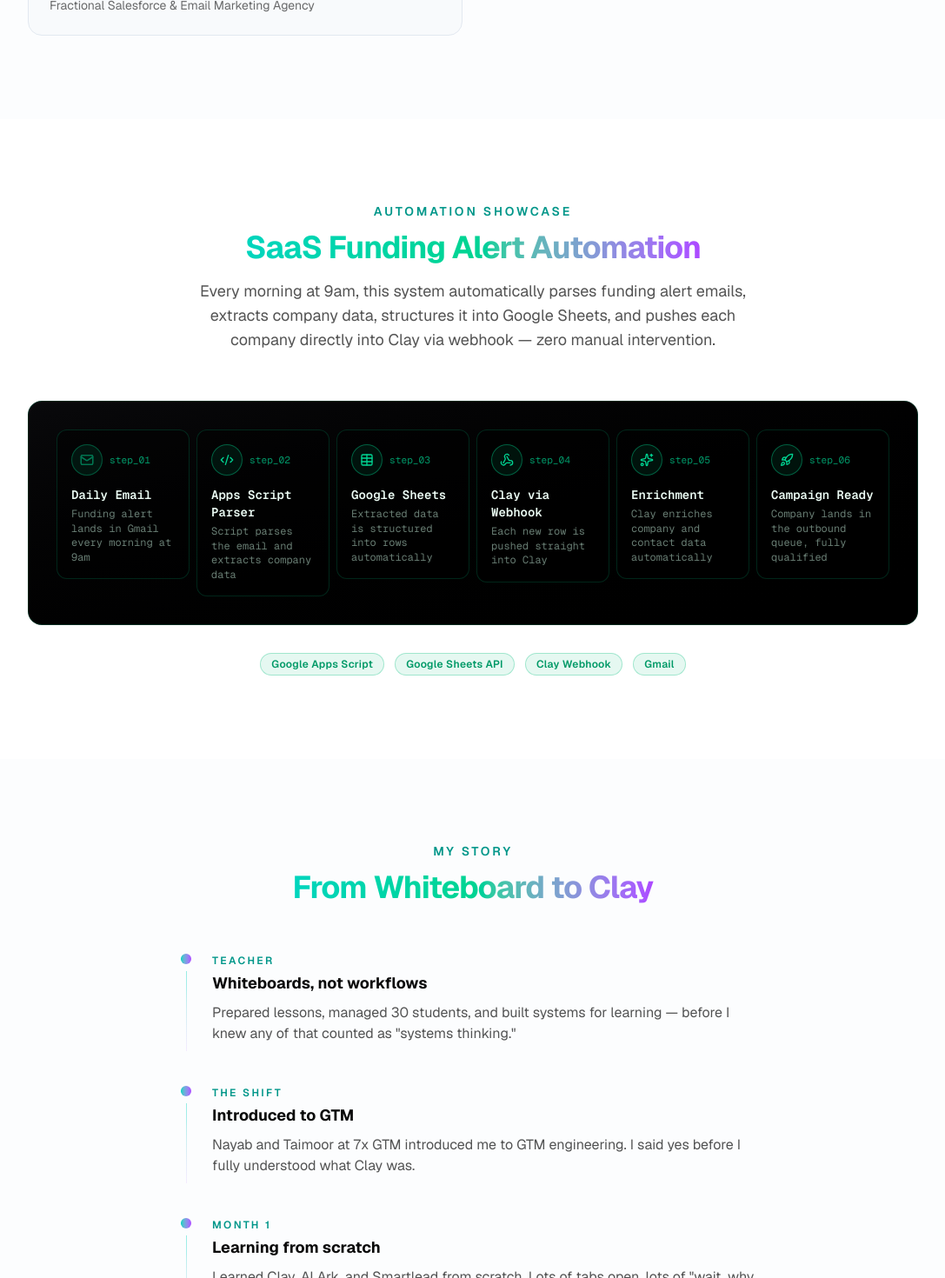
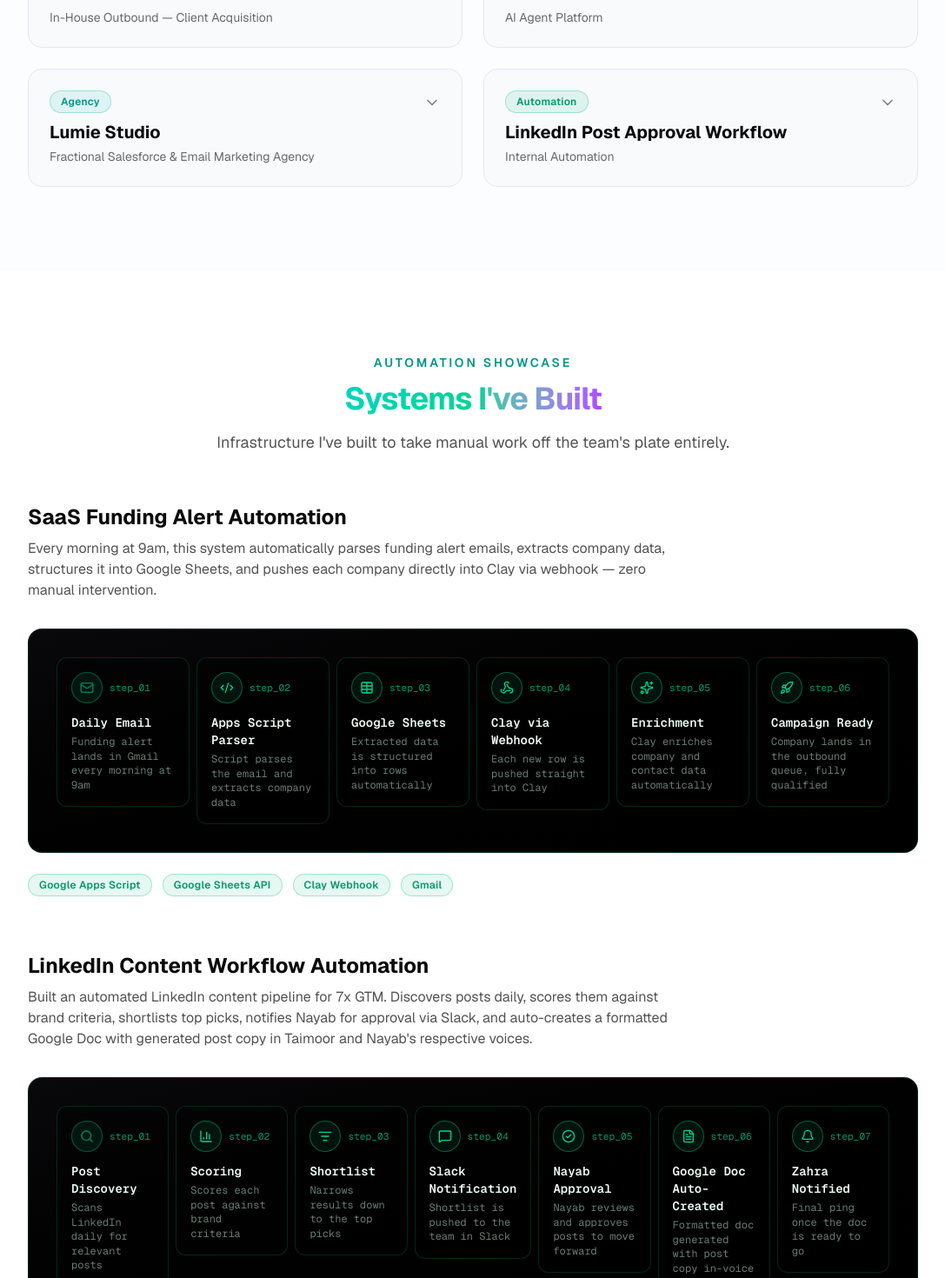
Before and after one commit to zahra12995/zahra-portfolio, a Next.js app: page / in a window 1280 px wide. Shown: the part 3300-4770 px from the top of the page at 87% size, without its empty margins (96-1183 px from the left). Built offline with nearby package versions, Linux system fonts and the light colour scheme.

Commit message:
Add LinkedIn workflow campaign+automation, Content & Design skills, What I Handle at 7x GTM section

```diff
--- a/src/app/page.tsx
+++ b/src/app/page.tsx
@@ -4,6 +4,7 @@
 import { AutomationShowcase } from "@/components/sections/AutomationShowcase";
 import { StorySection } from "@/components/sections/StorySection";
 import { WhatIBring } from "@/components/sections/WhatIBring";
+import { ResponsibilitiesSection } from "@/components/sections/ResponsibilitiesSection";
 import { ContactSection } from "@/components/sections/ContactSection";
 
 export default function Home() {
@@ -15,6 +16,7 @@
       <AutomationShowcase />
       <StorySection />
       <WhatIBring />
+      <ResponsibilitiesSection />
       <ContactSection />
     </>
   );
--- a/src/components/sections/AutomationShowcase.tsx
+++ b/src/components/sections/AutomationShowcase.tsx
@@ -1,7 +1,7 @@
 import { SectionHeading } from "@/components/ui/SectionHeading";
 import { RevealOnScroll } from "@/components/ui/RevealOnScroll";
 import { Badge } from "@/components/ui/Badge";
-import { automation } from "@/data/automation";
+import { automations } from "@/data/automation";
 import { SECTION_IDS } from "@/lib/constants";
 import { FlowDiagram } from "./FlowDiagram";
 
@@ -11,15 +11,23 @@
       <div className="mx-auto max-w-5xl">
         <SectionHeading
           eyebrow="Automation Showcase"
-          title={automation.title}
-          description={automation.description}
+          title="Systems I've Built"
+          description="Infrastructure I've built to take manual work off the team's plate entirely."
         />
 
-        <RevealOnScroll className="mt-14 overflow-x-auto rounded-2xl border border-emerald-500/20 bg-gradient-to-br from-zinc-950 to-black p-6 sm:p-8">
+        <div className="mt-14 space-y-16">
+          {automations.map((automation) => (
+            <div key={automation.title}>
+              <h3 className="text-xl font-bold sm:text-2xl">{automation.title}</h3>
+              <p className="mt-2 max-w-3xl text-sm text-foreground/70 sm:text-base">
+                {automation.description}
+              </p>
+
+              <RevealOnScroll className="mt-8 overflow-x-auto rounded-2xl border border-emerald-500/20 bg-gradient-to-br from-zinc-950 to-black p-6 sm:p-8">
                 <FlowDiagram nodes={automation.nodes} />
               </RevealOnScroll>
 
-        <div className="mt-8 flex flex-wrap items-center justify-center gap-3">
+              <div className="mt-6 flex flex-wrap items-center gap-3">
                 {automation.techUsed.map((tech) => (
                   <Badge key={tech} accent="green">
                     {tech}
@@ -27,6 +35,9 @@
                 ))}
               </div>
             </div>
+          ))}
+        </div>
+      </div>
     </section>
   );
 }
--- /dev/null
+++ b/src/components/sections/ResponsibilitiesSection.tsx
@@ -0,0 +1,39 @@
+import { RevealOnScroll } from "@/components/ui/RevealOnScroll";
+import { SectionHeading } from "@/components/ui/SectionHeading";
+import { DynamicIcon } from "@/lib/icons";
+import {
+  responsibilities,
+  responsibilitiesSubtitle,
+  responsibilitiesTitle,
+} from "@/data/responsibilities";
+import { SECTION_IDS } from "@/lib/constants";
+
+export function ResponsibilitiesSection() {
+  return (
+    <section id={SECTION_IDS.responsibilities} className="bg-surface/40 px-6 py-24">
+      <div className="mx-auto max-w-5xl">
+        <SectionHeading
+          eyebrow="At 7x GTM"
+          title={responsibilitiesTitle}
+          description={responsibilitiesSubtitle}
+        />
+
+        <div className="mt-16 grid grid-cols-1 gap-6 sm:grid-cols-2 lg:grid-cols-4">
+          {responsibilities.map((item, index) => (
+            <RevealOnScroll
+              key={item.heading}
+              delay={index * 0.08}
+              className="rounded-2xl border border-surface-border bg-background p-6 transition-colors hover:border-teal-500/40"
+            >
+              <span className="flex h-11 w-11 items-center justify-center rounded-full bg-gradient-to-br from-teal-400 via-emerald-400 to-purple-500 text-white">
+                <DynamicIcon name={item.icon} className="h-5 w-5" />
+              </span>
+              <h3 className="mt-4 text-base font-bold">{item.heading}</h3>
+              <p className="mt-2 text-sm text-foreground/70">{item.description}</p>
+            </RevealOnScroll>
+          ))}
+        </div>
+      </div>
+    </section>
+  );
+}
--- a/src/data/automation.ts
+++ b/src/data/automation.ts
@@ -1,11 +1,13 @@
 /**
  * EDIT THIS FILE to update the automation showcase's flow steps or copy.
- * The diagram renders `nodes` in array order, so reordering here reorders
- * the visual flow — no component changes needed.
+ * Each entry's `nodes` renders in array order, so reordering here reorders
+ * the visual flow — no component changes needed. Add a new object to
+ * `automations` to add another showcase.
  */
 import type { AutomationContent } from "./types";
 
-export const automation: AutomationContent = {
+export const automations: AutomationContent[] = [
+  {
     title: "SaaS Funding Alert Automation",
     description:
       "Every morning at 9am, this system automatically parses funding alert emails, extracts company data, structures it into Google Sheets, and pushes each company directly into Clay via webhook — zero manual intervention.",
@@ -48,4 +50,55 @@
       },
     ],
     techUsed: ["Google Apps Script", "Google Sheets API", "Clay Webhook", "Gmail"],
-};
+  },
+  {
+    title: "LinkedIn Content Workflow Automation",
+    description:
+      "Built an automated LinkedIn content pipeline for 7x GTM. Discovers posts daily, scores them against brand criteria, shortlists top picks, notifies Nayab for approval via Slack, and auto-creates a formatted Google Doc with generated post copy in Taimoor and Nayab's respective voices.",
+    nodes: [
+      {
+        id: "discovery",
+        label: "Post Discovery",
+        description: "Scans LinkedIn daily for relevant posts",
+        icon: "Search",
+      },
+      {
+        id: "scoring",
+        label: "Scoring",
+        description: "Scores each post against brand criteria",
+        icon: "BarChart3",
+      },
+      {
+        id: "shortlist",
+        label: "Shortlist",
+        description: "Narrows results down to the top picks",
+        icon: "ListFilter",
+      },
+      {
+        id: "slack-notification",
+        label: "Slack Notification",
+        description: "Shortlist is pushed to the team in Slack",
+        icon: "MessageSquare",
+      },
+      {
+        id: "nayab-approval",
+        label: "Nayab Approval",
+        description: "Nayab reviews and approves posts to move forward",
+        icon: "CheckCircle2",
+      },
+      {
+        id: "google-doc",
+        label: "Google Doc Auto-Created",
+        description: "Formatted doc generated with post copy in-voice",
+        icon: "FileText",
+      },
+      {
+        id: "zahra-notified",
+        label: "Zahra Notified",
+        description: "Final ping once the doc is ready to go",
+        icon: "Bell",
+      },
+    ],
+    techUsed: ["LinkedIn", "Slack", "Google Docs API", "AI Copy Generation"],
+  },
+];
--- a/src/data/campaigns.ts
+++ b/src/data/campaigns.ts
@@ -47,4 +47,18 @@
     ],
     results: ["Add result — e.g. meetings booked, reply rate, pipeline generated"],
   },
+  {
+    id: "linkedin-post-approval-workflow",
+    company: "LinkedIn Post Approval Workflow",
+    type: "Internal Automation",
+    tag: "Automation",
+    accent: "green",
+    whatIDid: [
+      "Designed and built a full LinkedIn content discovery and approval workflow for 7x GTM",
+      "Built daily post discovery and scoring",
+      "Set up Slack notifications and approval tracking for the team",
+      "Automated Google Doc creation with generated post copy",
+    ],
+    results: ["Add result — e.g. meetings booked, reply rate, pipeline generated"],
+  },
 ];
--- /dev/null
+++ b/src/data/responsibilities.ts
@@ -0,0 +1,34 @@
+/**
+ * EDIT THIS FILE to update the "What I Handle at 7x GTM" section.
+ */
+import type { BringItem } from "./types";
+
+export const responsibilitiesTitle = "What I Handle at 7x GTM";
+export const responsibilitiesSubtitle = "Full stack outbound operations.";
+
+export const responsibilities: BringItem[] = [
+  {
+    icon: "Workflow",
+    heading: "End-to-End Campaign Management",
+    description:
+      "From ICP definition to live campaign — list building, enrichment, qualification, copy review, infrastructure setup, launch, and monitoring.",
+  },
+  {
+    icon: "MessageSquare",
+    heading: "Reply Management",
+    description:
+      "Managing positive replies, drafting personalised follow-ups, and handling prospect conversations to get meetings booked.",
+  },
+  {
+    icon: "PenLine",
+    heading: "Content Operations",
+    description:
+      "LinkedIn post discovery, graphic creation in Canva, post scheduling, and brand consistency across all 7x GTM content.",
+  },
+  {
+    icon: "Cog",
+    heading: "Tools & Automation Building",
+    description:
+      "Building internal tools, automations, and workflows using Claude Artifacts, Google Apps Script, and Clay to make the team run faster.",
+  },
+];
--- a/src/data/skills.ts
+++ b/src/data/skills.ts
@@ -124,7 +124,7 @@
     ],
   },
   {
-    category: "Content",
+    category: "Content & Design",
     icon: "PenLine",
     tools: [
       {
@@ -141,7 +141,12 @@
       },
       {
         name: "Canva",
-        blurb: "Creating LinkedIn graphics and content for 7x GTM.",
+        blurb: "Campaign graphics, brand templates, client decks, LinkedIn visuals.",
+      },
+      {
+        name: "Claude Artifacts",
+        blurb:
+          "Interactive web apps, lead scoring tools, post approval systems, video editors, dashboard builders.",
       },
     ],
   },
--- a/src/data/types.ts
+++ b/src/data/types.ts
@@ -24,7 +24,7 @@
   | "Validation"
   | "Sequencing"
   | "Automation"
-  | "Content";
+  | "Content & Design";
 
 export interface SkillTool {
   name: string;
--- a/src/lib/constants.ts
+++ b/src/lib/constants.ts
@@ -7,6 +7,7 @@
   automation: "automation",
   story: "story",
   bring: "what-i-bring",
+  responsibilities: "what-i-handle-at-7x-gtm",
   contact: "contact",
 } as const;
 
```
Also changed, not shown: src/lib/icons.tsx (+14 -0 lines). Lines whose indentation alone changed are shown as unchanged.
